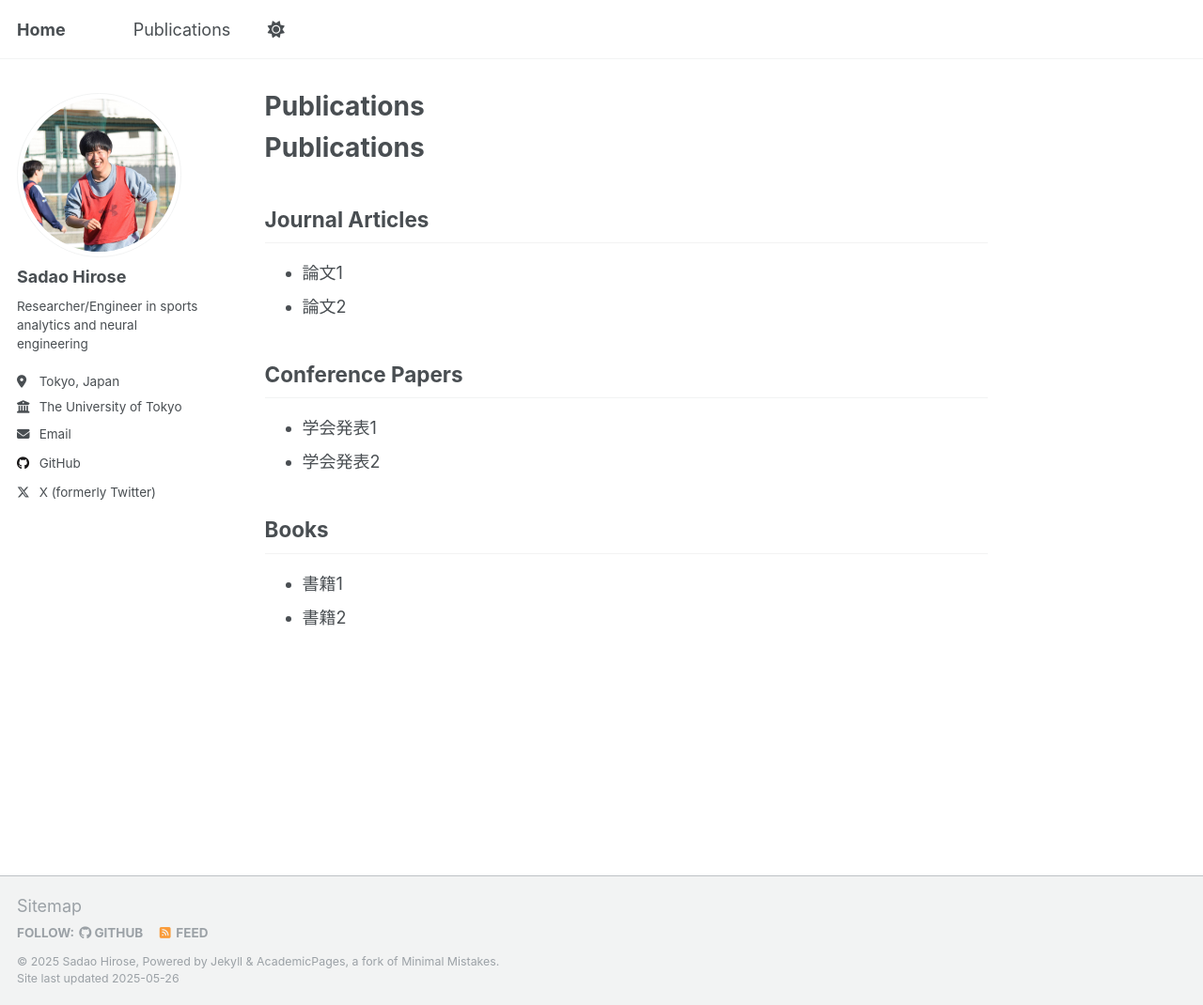
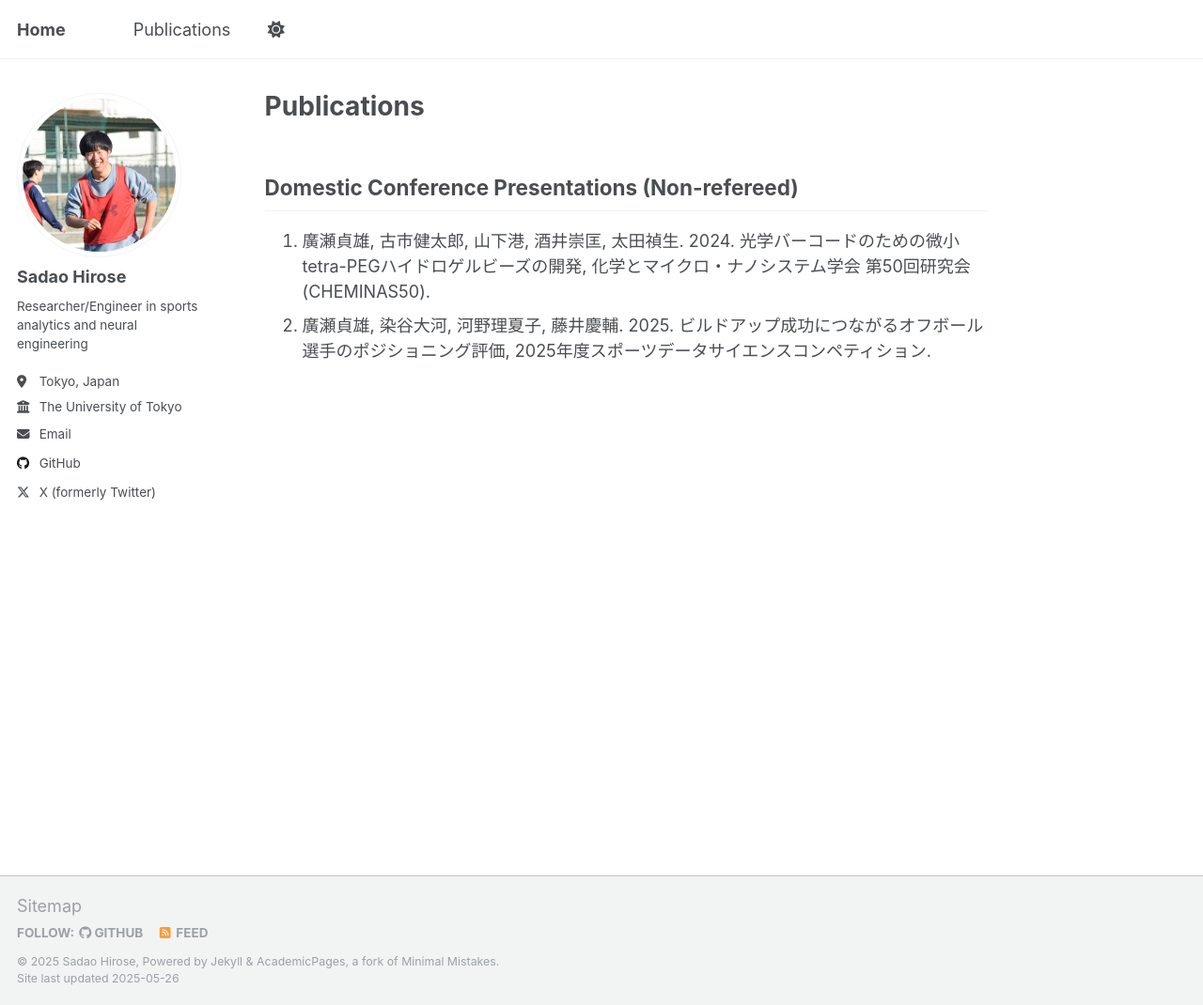
Before and after one commit to HiroseSadao/HiroseSadao.github.io, a Jekyll site: the page built from _pages/publications.md, in a window 1280 px wide and 1070 px high. Shown: the whole window at 94% size. Built offline with Jekyll 4.4.1, drawn with Linux system fonts in a browser that asks for light colours.

Commit message:
publications.mdを修正

```diff
--- a/_pages/publications.md
+++ b/_pages/publications.md
@@ -5,16 +5,7 @@ author_profile: true
 layout: single
 ---
 
-# Publications
-
-## Journal Articles
-- 論文1
-- 論文2
-
-## Conference Papers
-- 学会発表1
-- 学会発表2
-
-## Books
-- 書籍1
-- 書籍2
+Domestic Conference Presentations (Non-refereed)
+-----
+1. 廣瀬貞雄, 古市健太郎, 山下港, 酒井崇匡, 太田禎生. 2024. 光学バーコードのための微小tetra-PEGハイドロゲルビーズの開発, 化学とマイクロ・ナノシステム学会 第50回研究会 (CHEMINAS50).
+1. 廣瀬貞雄, 染谷大河, 河野理夏子, 藤井慶輔. 2025. ビルドアップ成功につながるオフボール選手のポジショニング評価, 2025年度スポーツデータサイエンスコンペティション.
```
